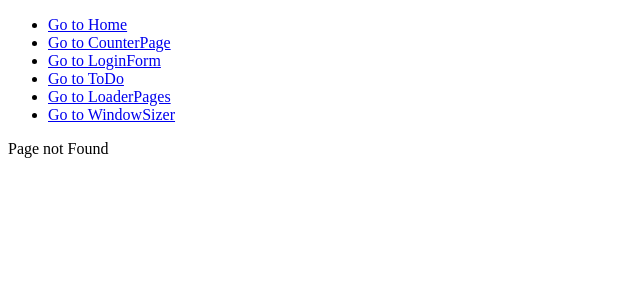
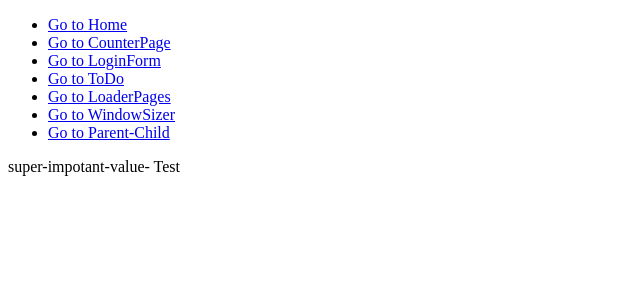
Before and after one commit to VitaliyKhrol/fd-react-welcome-2024, a React (Create React App) app: page /parent-child in a window 1280 px wide. Before the commit this address had no page. Shown: the top 300 px of the page, without its empty margins (0-640 px from the left). Built offline with nearby package versions, Linux system fonts and the light colour scheme.

Commit message:
Another Examples

```diff
--- a/src/App.js
+++ b/src/App.js
@@ -5,6 +5,7 @@ import TodoList from './components/Todolist';
 import CouterPage from './pages/CounterPage'
 import LoaderPage from "./pages/LoaderPage";
 import WindowSizerPages from "./pages/WindowSizerPages";
+import Parent from "./components/RenderPropsExampls/Parent";
 
 
 
@@ -24,6 +25,7 @@ class App extends React.Component {
           <li> <Link to="/todo">Go to ToDo</Link></li>
           <li> <Link to="/loader">Go to LoaderPages</Link></li>
           <li> <Link to="/windowsizer">Go to WindowSizer</Link></li>
+          <li> <Link to="/parent-child">Go to Parent-Child</Link></li>
       </ul>
         <Routes>
           <Route path="/" element={<Home/>}/>
@@ -32,6 +34,7 @@ class App extends React.Component {
           <Route path="/todo" element={<TodoList/>}/>
           <Route path="/loader" element={<LoaderPage/>}/>
           <Route path="/windowsizer" element={<WindowSizerPages/>}/>
+          <Route path="/parent-child" element={<Parent/>}/>
           <Route path="*" element={<NotFound/>}/>
 
         </Routes>
--- /dev/null
+++ b/src/components/RenderPropsExampls/Child.js
@@ -0,0 +1,18 @@
+import React, { Component } from 'react';
+
+class Child extends Component {
+    constructor(props){
+        super(props);
+        this.state={
+            data:{
+                value: 'super-impotant-value'
+            }
+        }
+    }
+    render() {
+        return  this.props.children(this.state)
+
+    }
+}
+
+export default Child;
--- /dev/null
+++ b/src/components/RenderPropsExampls/Parent.js
@@ -0,0 +1,23 @@
+import React from 'react';
+import Child from './Child';
+
+const Parent = () => {
+
+const userData ={
+    userName : 'Test '
+}
+
+    return (
+        <div>
+            <Child>
+                {({data:{value}})=>{
+                    return <p> {value}- {userData.userName}</p>
+                }}
+
+            </Child>
+
+        </div>
+    );
+}
+
+export default Parent;
--- a/src/pages/WindowSizerPages/index.js
+++ b/src/pages/WindowSizerPages/index.js
@@ -5,14 +5,12 @@ const WindowSizerPages = () => {
 
     return (
         <WindowSizer>
-            {(state) => {
-                const { x, y } = state;
-                return (
+            {({ x, y }) => (
                     <div>
                         <section> Current width: {x} px</section>
                         <section> Current height: {y} px</section>
-                    </div>)
-            }}
+                    </div>
+            )}
         </WindowSizer>
 
     );
```
